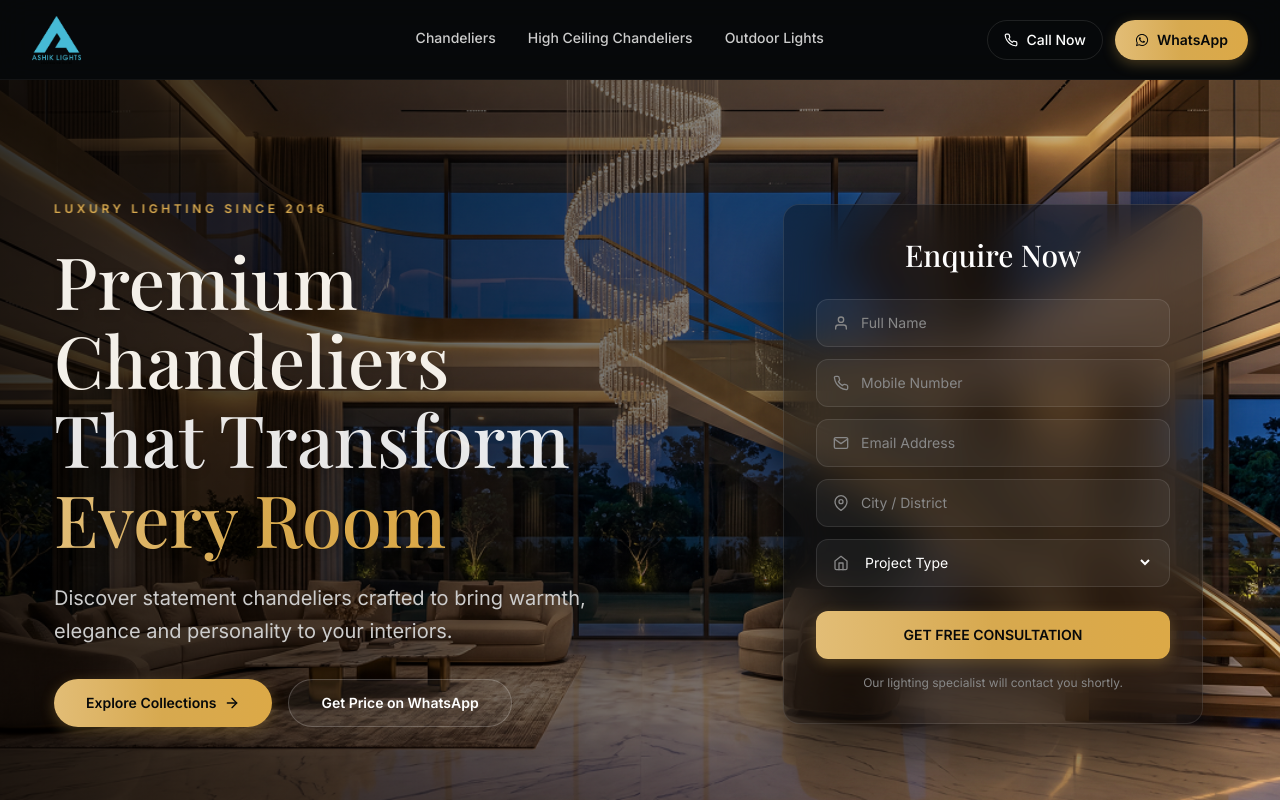
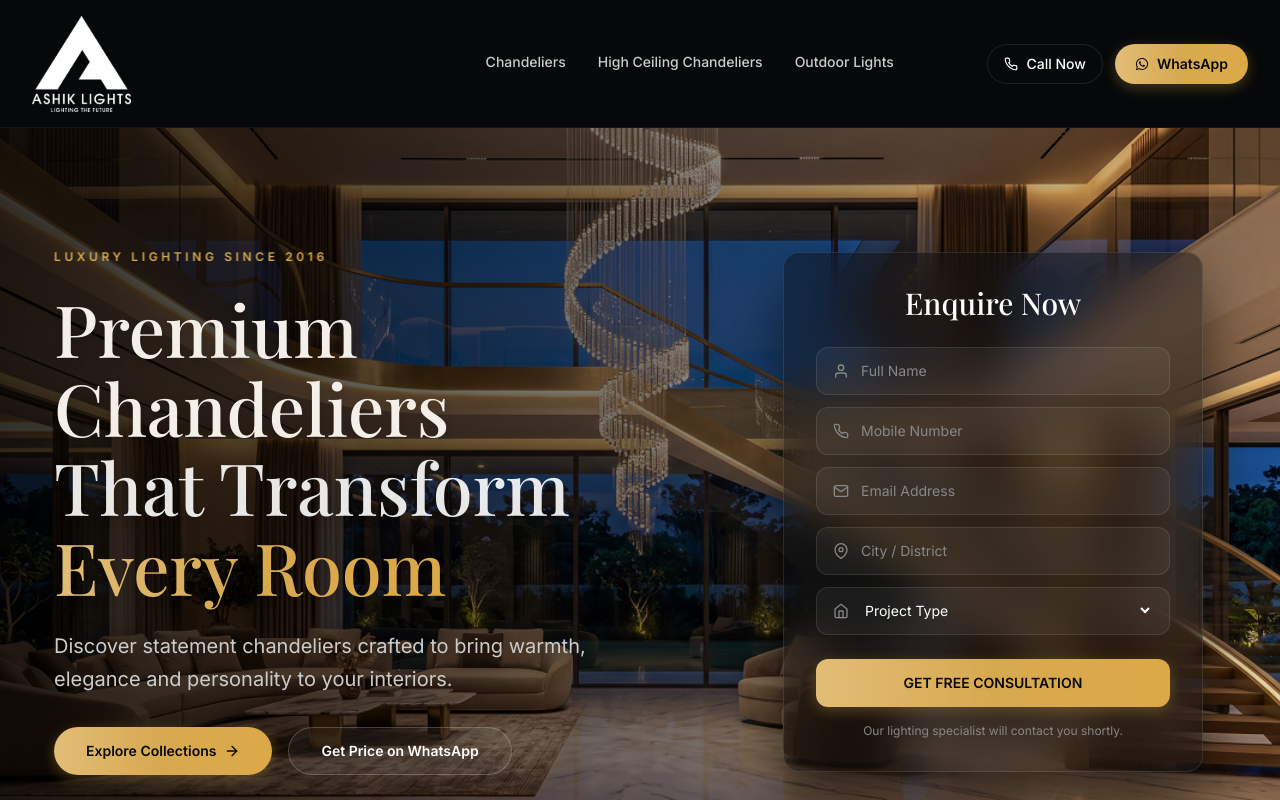
Before and after one commit to ayatiworkstechnologies/ashiklights, a Next.js app: page / in a window 1280 px wide. Shown: the top 800 px of the page. Built offline with nearby package versions, Linux system fonts and the light colour scheme; a web font is replaced by a local one.

Commit message:
11/7/2026 update correction and design 6

```diff
--- a/components/layout/Header.tsx
+++ b/components/layout/Header.tsx
@@ -4,15 +4,15 @@ import { Icon } from "../ui/Icon";
 
 export function Header() {
   return (
-    <header className="sticky top-0 z-50 flex h-16 md:h-20 items-center justify-between px-4 md:px-8 bg-background/80 backdrop-blur-lg border-b border-white/5 transition-all duration-300">
-      <Link className="flex items-center transition-opacity hover:opacity-90" href="/" aria-label="Ashik Lights home">
-        <div className="relative w-[140px] h-8 sm:w-[180px] sm:h-10 md:w-[220px] md:h-12">
+    <header className="sticky top-0 z-50 flex h-24 sm:h-28 md:h-32 items-center justify-center md:justify-between px-4 md:px-8 bg-background/80 backdrop-blur-lg border-b border-white/5 transition-all duration-300">
+      <Link className="flex items-center transition-opacity hover:opacity-90 mx-auto md:mx-0" href="/" aria-label="Ashik Lights home">
+        <div className="relative w-[260px] h-[64px] sm:w-[300px] sm:h-[80px] md:w-[320px] md:h-[88px] lg:w-[360px] lg:h-[96px]">
            <Image
             src="/logo.png"
             alt="Ashik Lights"
             fill
             priority
-            className="object-contain object-left"
+            className="object-contain object-center md:object-left brightness-0 invert"
           />
         </div>
       </Link>
@@ -29,7 +29,7 @@ export function Header() {
         ))}
       </nav>
 
-      <div className="flex gap-3 items-center">
+      <div className="hidden md:flex gap-3 items-center">
         <Link className="h-9 md:h-10 px-3 md:px-4 rounded-full inline-flex items-center justify-center gap-2 text-sm font-medium transition-all hover:bg-white/5 border border-white/10 text-white" href="tel:+918754860555">
           <Icon name="phone" />
           <span className="hidden lg:inline">Call Now</span>
```
